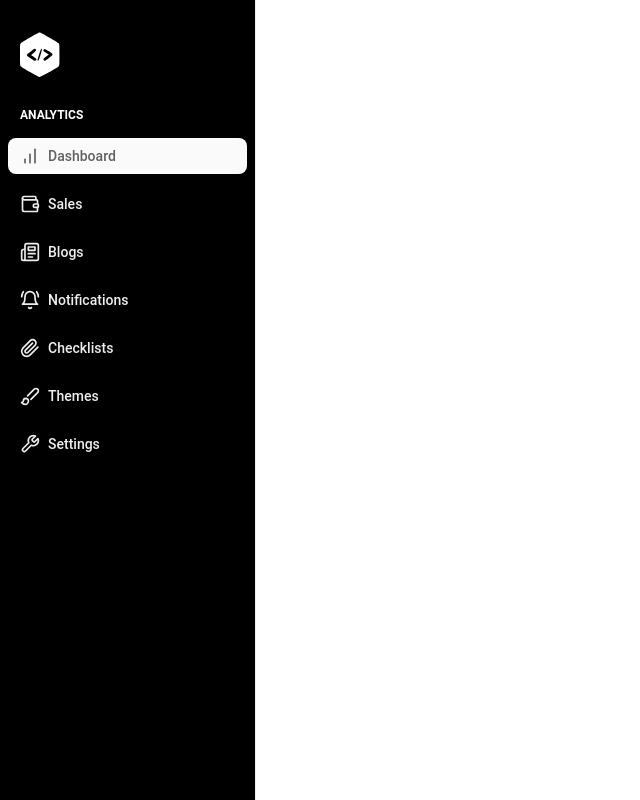
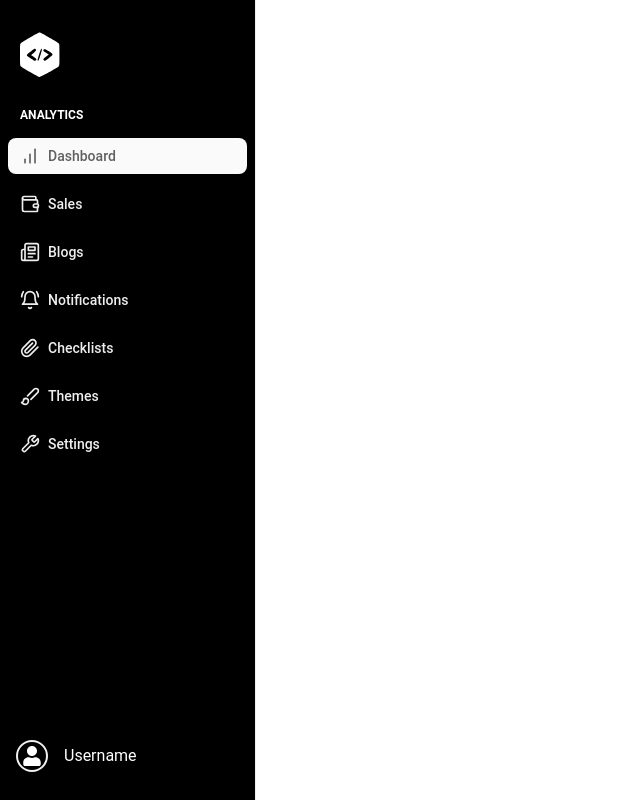
Before and after one commit to anish3333/mlsccoherence_git-push--f, a React (Vite) app in the folder client/: page /dashboard in a window 1280 px wide. Shown: the whole page, without its empty margins (0-640 px from the left). Built offline with nearby package versions, Linux system fonts and the light colour scheme.

Commit message:
Add user icon and username to Sidebar

```diff
--- a/client/src/components/Sidebar/Sidebar.jsx
+++ b/client/src/components/Sidebar/Sidebar.jsx
@@ -1,6 +1,10 @@
 import React from 'react'
 import { BarChart, Wallet, Newspaper, BellRing, Paperclip, Brush, Wrench } from 'lucide-react'
 import { NavLink, Link } from 'react-router-dom'
+import { useState } from 'react'
+import { FaUser } from 'react-icons/fa'
+import { useSelector } from 'react-redux'
+
 
 const navItems = [
     {
@@ -41,6 +45,9 @@ const navItems = [
 ]
 
 export default function Sidebar() {
+
+    let [isUser, setIsUser] = useState(false);
+
     return (
         <aside className="flex h-screen w-64 flex-col overflow-y-auto border-r bg-black px-5 py-8">
             <Link to="#">
@@ -58,7 +65,7 @@ export default function Sidebar() {
                 </svg>
             </Link>
             <div className="mt-6 flex flex-1 flex-col justify-between">
-                <nav className="-mx-3 space-y-6 ">
+                <nav className="-mx-3 space-y-6 flex flex-col">
                     <div className="space-y-3 ">
                         <label className="px-3 text-xs font-semibold uppercase text-white">analytics</label>
                         {
@@ -80,8 +87,17 @@ export default function Sidebar() {
                                 </NavLink>
                             ))
                         }
+                        <div className="text-white h-10 w-20 flex justify-between items-center fixed bottom-6">
+                            <div className='border-[2.5px] p-[0.25rem] rounded-full mx-2'>
+                                <FaUser className='text-xl' />
+                            </div>
+                            <div className='mx-2'>
+                                Username
+                            </div>
+                        </div>
+                    </div>
 
-                    </div>
+
                 </nav>
             </div>
         </aside>
```
